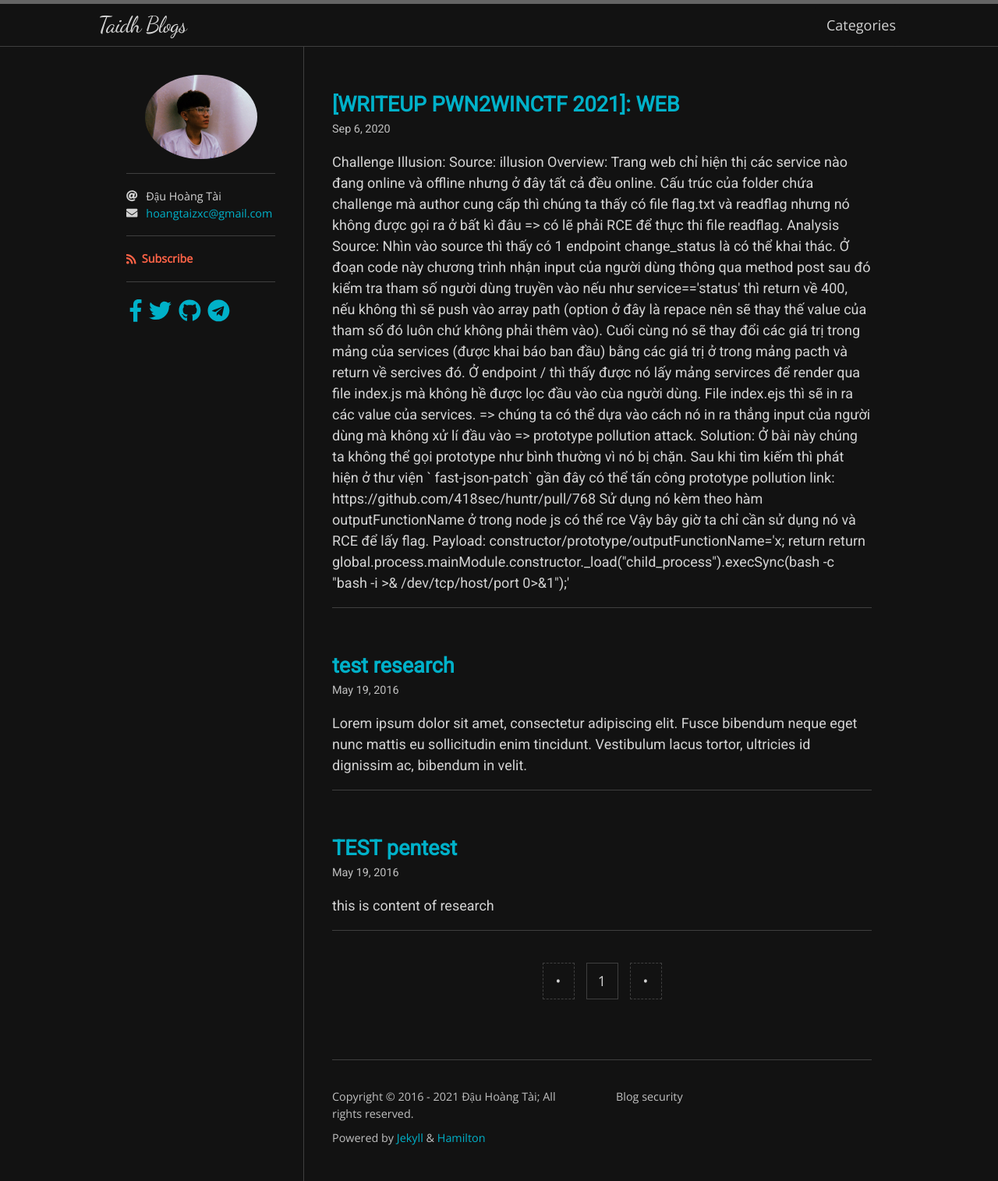
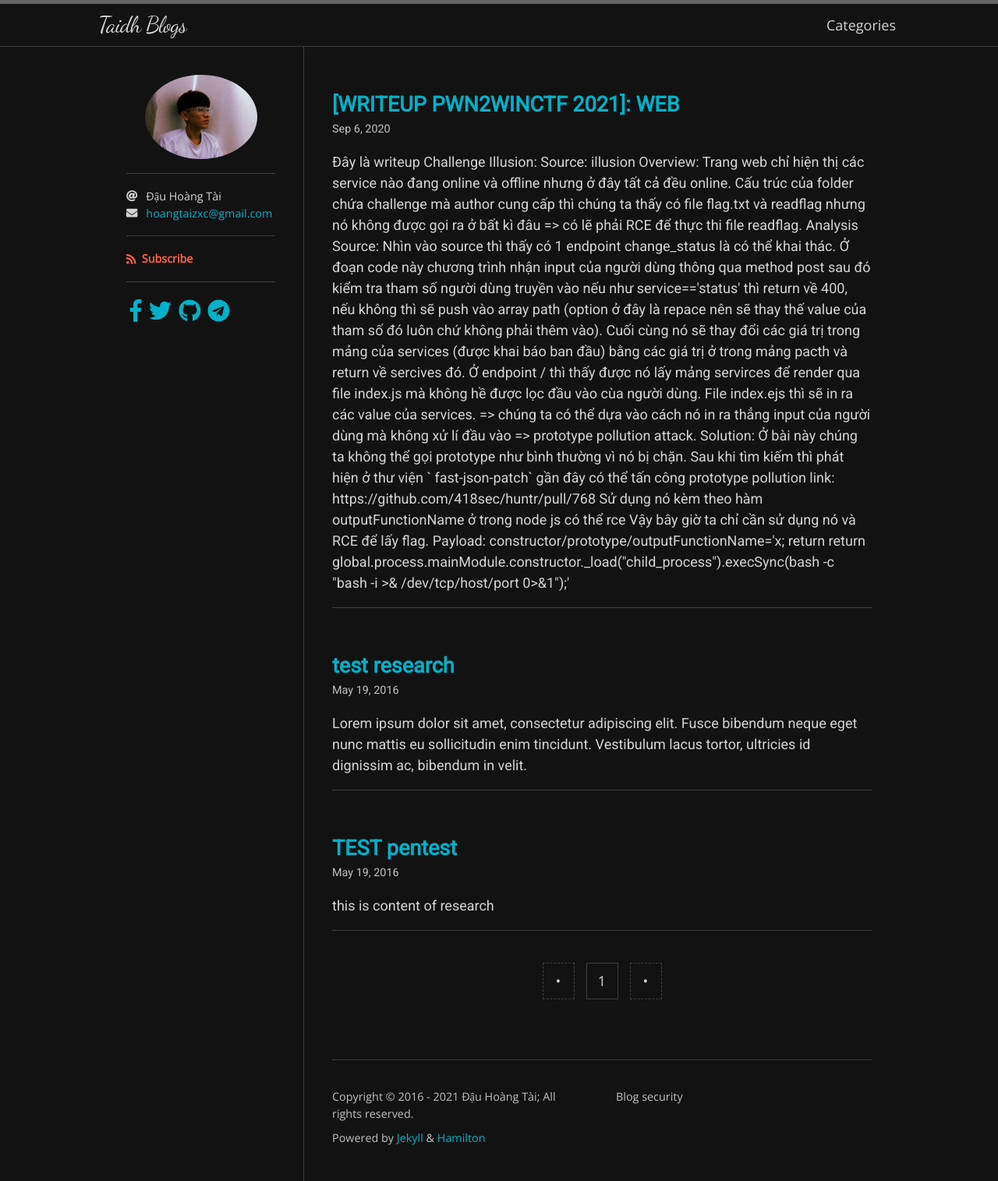
Before and after one commit to DauHoangTai/DauHoangTai.github.io, a Jekyll site: the page built from index.html, in a window 1280 px wide. Shown: the whole page at 78% size. Built offline with Jekyll 4.4.1, drawn with Linux system fonts in a browser that asks for light colours; nearby versions of some CDN libraries; some web fonts are replaced; the list of posts is cut into pages by our own code.

Commit message:
Update 2020-09-06-[WRITEUP-PWN2WIN-2021]-WEB.md

```diff
--- a/_posts/2020-09-06-[WRITEUP-PWN2WIN-2021]-WEB.md
+++ b/_posts/2020-09-06-[WRITEUP-PWN2WIN-2021]-WEB.md
@@ -1,15 +1,10 @@
 ---
-layout: page
+layout: post
 title: "[WRITEUP PWN2WINCTF 2021]: WEB"
 categories: CTF
 toc: true
 ---
-
-
-
-
-
-
+Đây là writeup
 
 ## Challenge Illusion:
 - Source: [illusion](https://github.com/DauHoangTai/CTF/tree/master/2021/Pwn2win/illusion)
```
